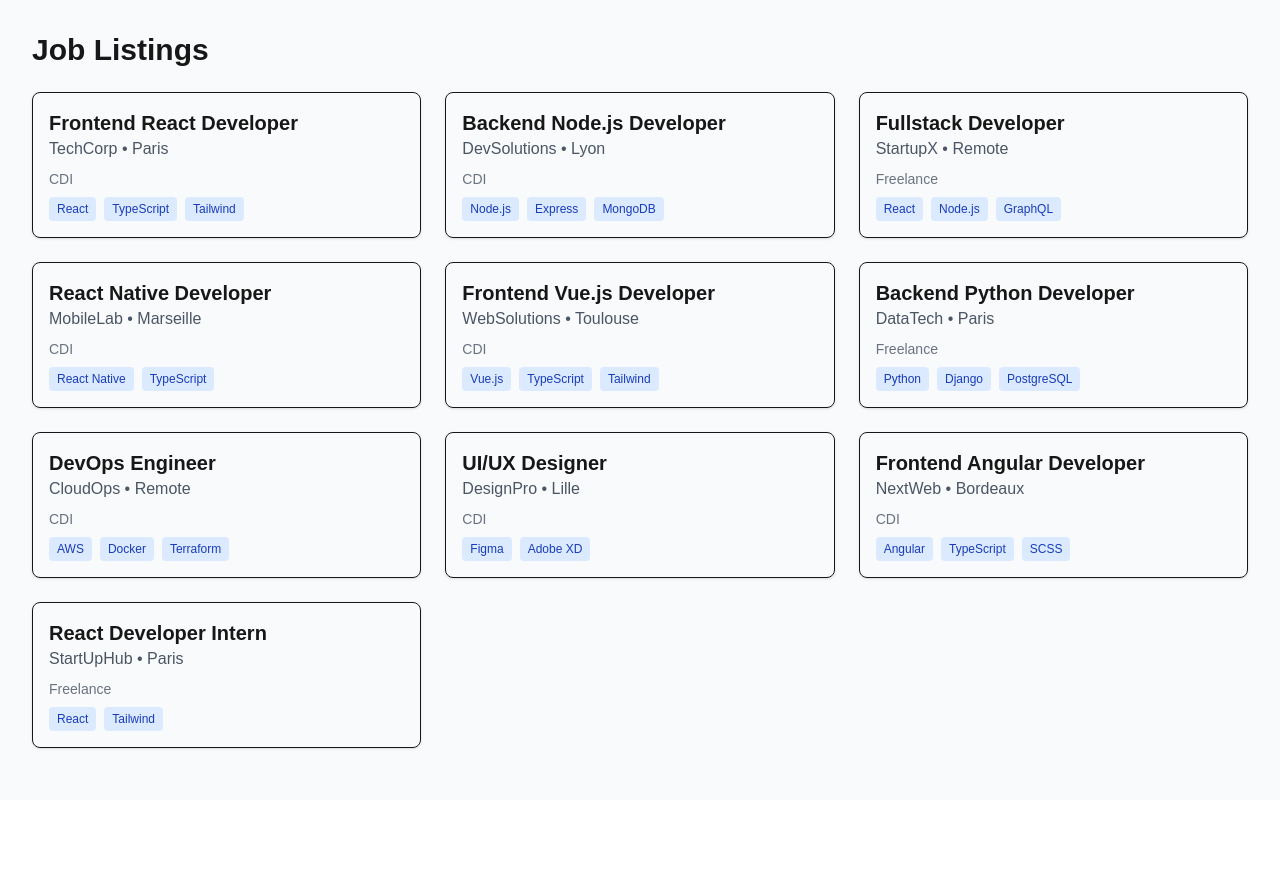
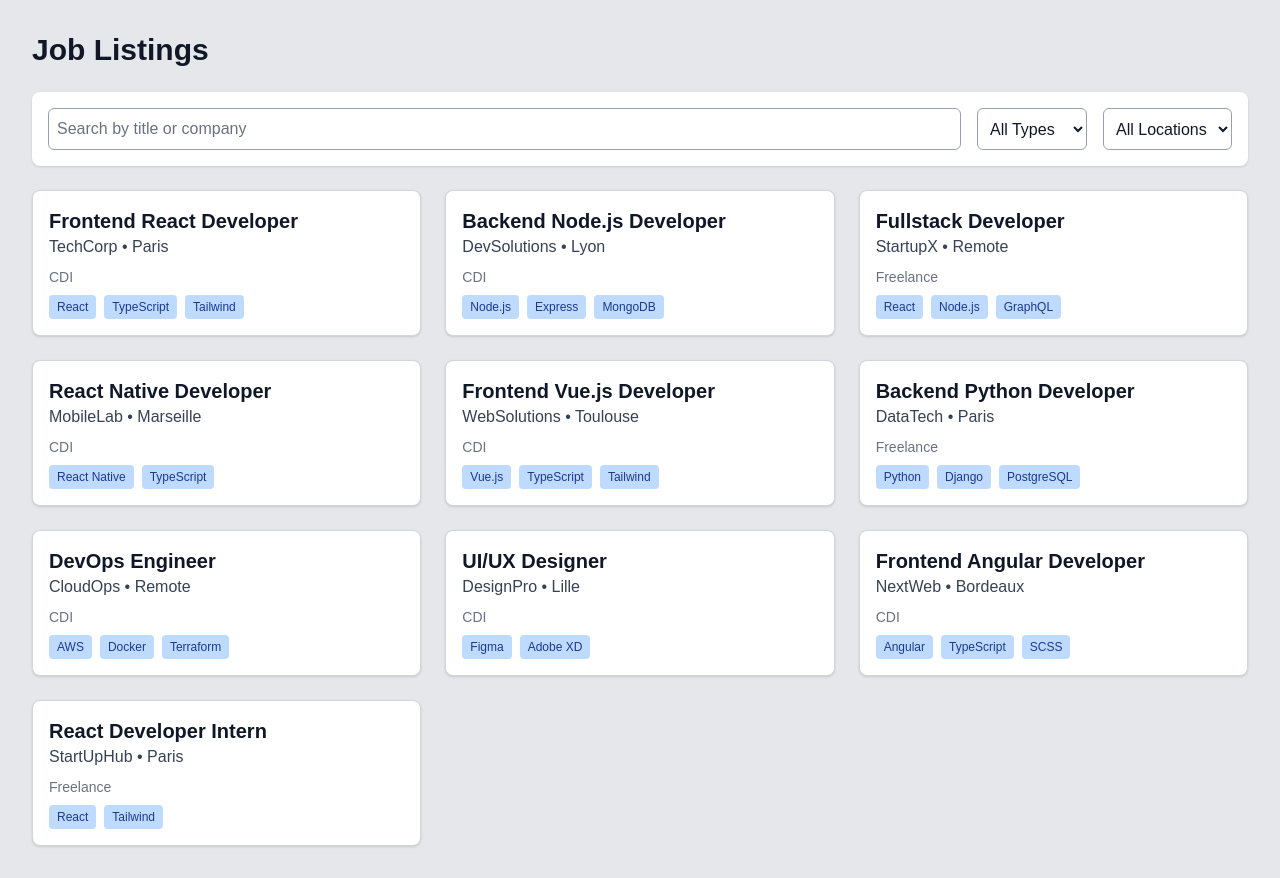
Before and after one commit to MeriamMb/job-board-nextjs, a Next.js app: page /jobs in a window 1280 px wide. Before the commit the page ends 800 px from the top, so only its background shows below. Built offline with nearby package versions, Linux system fonts and the light colour scheme.

Commit message:
feat: add search and filters for job listings

```diff
--- a/app/jobs/page.tsx
+++ b/app/jobs/page.tsx
@@ -1,15 +1,29 @@
+"use client";
+
+import { useState } from "react";
 import JobCard from "../../components/JobCard";
+import JobFilters from "../../components/JobFilters";
 import { jobs } from "../../data/jobs";
+import { Job } from "../../types/job";
 
 export default function JobsPage() {
+  const [filteredJobs, setFilteredJobs] = useState<Job[]>(jobs);
+
   return (
-    <main className="min-h-screen p-8 bg-gray-50">
-      <h1 className="text-3xl font-bold mb-6">Job Listings</h1>
-      <div className="grid md:grid-cols-2 lg:grid-cols-3 gap-6">
-        {jobs.map((job) => (
-          <JobCard key={job.id} job={job} />
-        ))}
-      </div>
+    <main className="min-h-screen p-8 bg-gray-200">
+      <h1 className="text-3xl font-bold mb-6 text-gray-900">Job Listings</h1>
+
+      <JobFilters jobs={jobs} onFilter={setFilteredJobs} />
+
+      {filteredJobs.length === 0 ? (
+        <p>No jobs found.</p>
+      ) : (
+        <div className="grid md:grid-cols-2 lg:grid-cols-3 gap-6">
+          {filteredJobs.map((job) => (
+            <JobCard key={job.id} job={job} />
+          ))}
+        </div>
+      )}
     </main>
   );
 }
--- a/components/JobCard.tsx
+++ b/components/JobCard.tsx
@@ -6,17 +6,18 @@ type JobCardProps = {
 
 export default function JobCard({ job }: JobCardProps) {
   return (
-    <div className="border rounded-lg p-4 shadow-sm hover:shadow-md transition">
-      <h2 className="text-xl font-bold">{job.title}</h2>
-      <p className="text-gray-600">
+    <div className="border border-gray-300 rounded-lg p-4 shadow-sm hover:shadow-md transition bg-white">
+      <h2 className="text-xl font-bold text-gray-900">{job.title}</h2>
+      <p className="text-gray-700">
         {job.company} • {job.location}
       </p>
       <p className="text-sm text-gray-500 mt-2">{job.type}</p>
+
       <div className="flex flex-wrap gap-2 mt-2">
         {job.stack.map((tech) => (
           <span
             key={tech}
-            className="bg-blue-100 text-blue-800 px-2 py-1 rounded text-xs"
+            className="bg-blue-200 text-blue-900 px-2 py-1 rounded text-xs"
           >
             {tech}
           </span>
--- /dev/null
+++ b/components/JobFilters.tsx
@@ -0,0 +1,85 @@
+import { Job } from "../types/job";
+
+type JobFiltersProps = {
+  jobs: Job[];
+  onFilter: (filtered: Job[]) => void;
+};
+
+import { useState, useEffect } from "react";
+
+export default function JobFilters({ jobs, onFilter }: JobFiltersProps) {
+  const [search, setSearch] = useState("");
+  const [typeFilter, setTypeFilter] = useState("");
+  const [locationFilter, setLocationFilter] = useState("");
+
+  useEffect(() => {
+    let filtered = jobs;
+
+    if (search) {
+      filtered = filtered.filter(
+        (job) =>
+          job.title.toLowerCase().includes(search.toLowerCase()) ||
+          job.company.toLowerCase().includes(search.toLowerCase())
+      );
+    }
+
+    if (typeFilter) {
+      filtered = filtered.filter((job) => job.type === typeFilter);
+    }
+
+    if (locationFilter) {
+      filtered = filtered.filter(
+        (job) => job.location.toLowerCase() === locationFilter.toLowerCase()
+      );
+    }
+
+    onFilter(filtered);
+  }, [search, typeFilter, locationFilter, jobs, onFilter]);
+
+  // Extraire toutes les options uniques
+  const types = Array.from(new Set(jobs.map((job) => job.type)));
+  const locations = Array.from(new Set(jobs.map((job) => job.location)));
+
+  return (
+    <div className="bg-white p-4 rounded-lg shadow-sm mb-6 flex flex-col md:flex-row gap-4">
+      <input
+        type="text"
+        placeholder="Search by title or company"
+        value={search}
+        onChange={(e) => setSearch(e.target.value)}
+        className="border border-gray-400 rounded-md p-2 flex-1
+             bg-white text-gray-900
+             placeholder-gray-500
+             focus:outline-none focus:ring-2 focus:ring-blue-500"
+      />
+      <select
+        value={typeFilter}
+        onChange={(e) => setTypeFilter(e.target.value)}
+        className="border border-gray-400 rounded-md p-2
+             bg-white text-gray-900
+             focus:outline-none focus:ring-2 focus:ring-blue-500"
+      >
+        <option value="">All Types</option>
+        {types.map((t) => (
+          <option key={t} value={t}>
+            {t}
+          </option>
+        ))}
+      </select>
+      <select
+        value={locationFilter}
+        onChange={(e) => setLocationFilter(e.target.value)}
+        className="border border-gray-400 rounded-md p-2
+             bg-white text-gray-900
+             focus:outline-none focus:ring-2 focus:ring-blue-500"
+      >
+        <option value="">All Locations</option>
+        {locations.map((l) => (
+          <option key={l} value={l}>
+            {l}
+          </option>
+        ))}
+      </select>
+    </div>
+  );
+}
```
